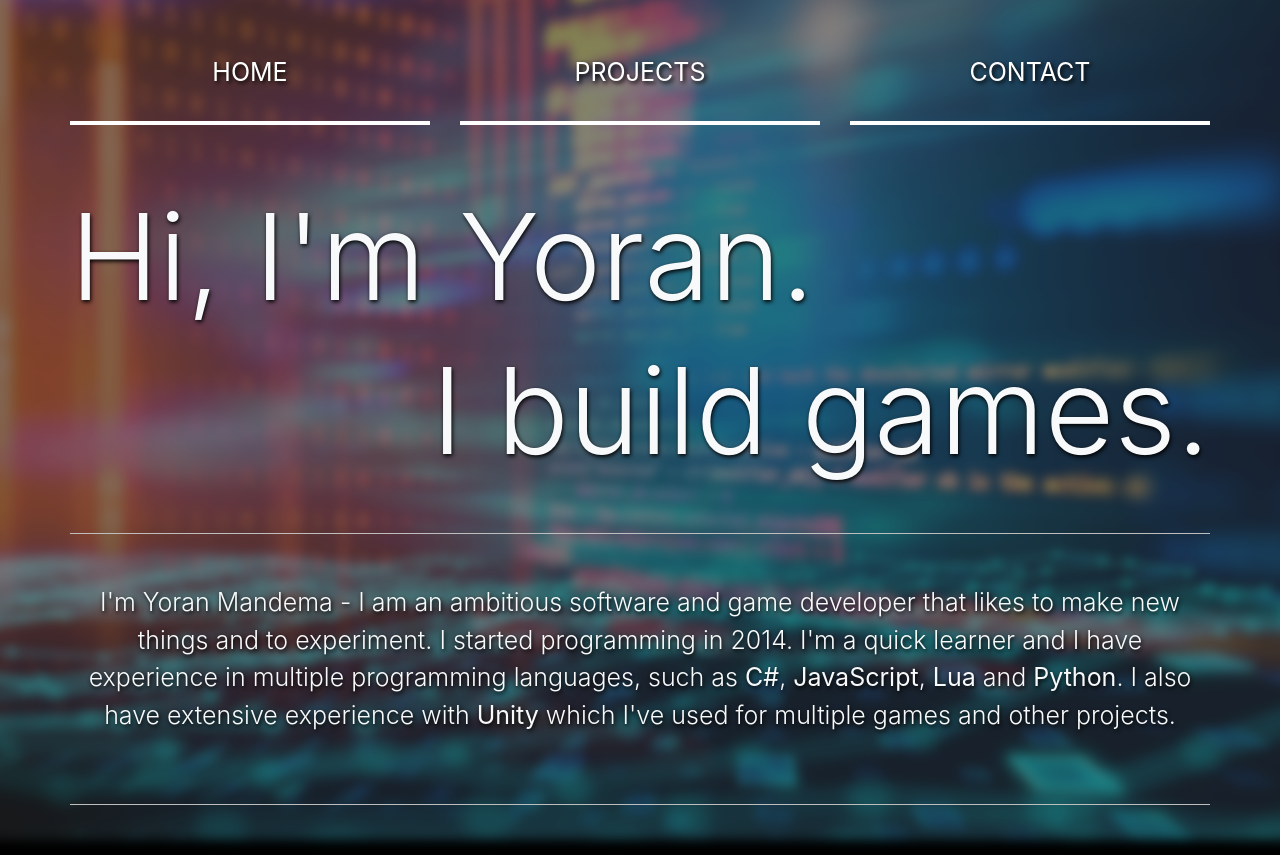
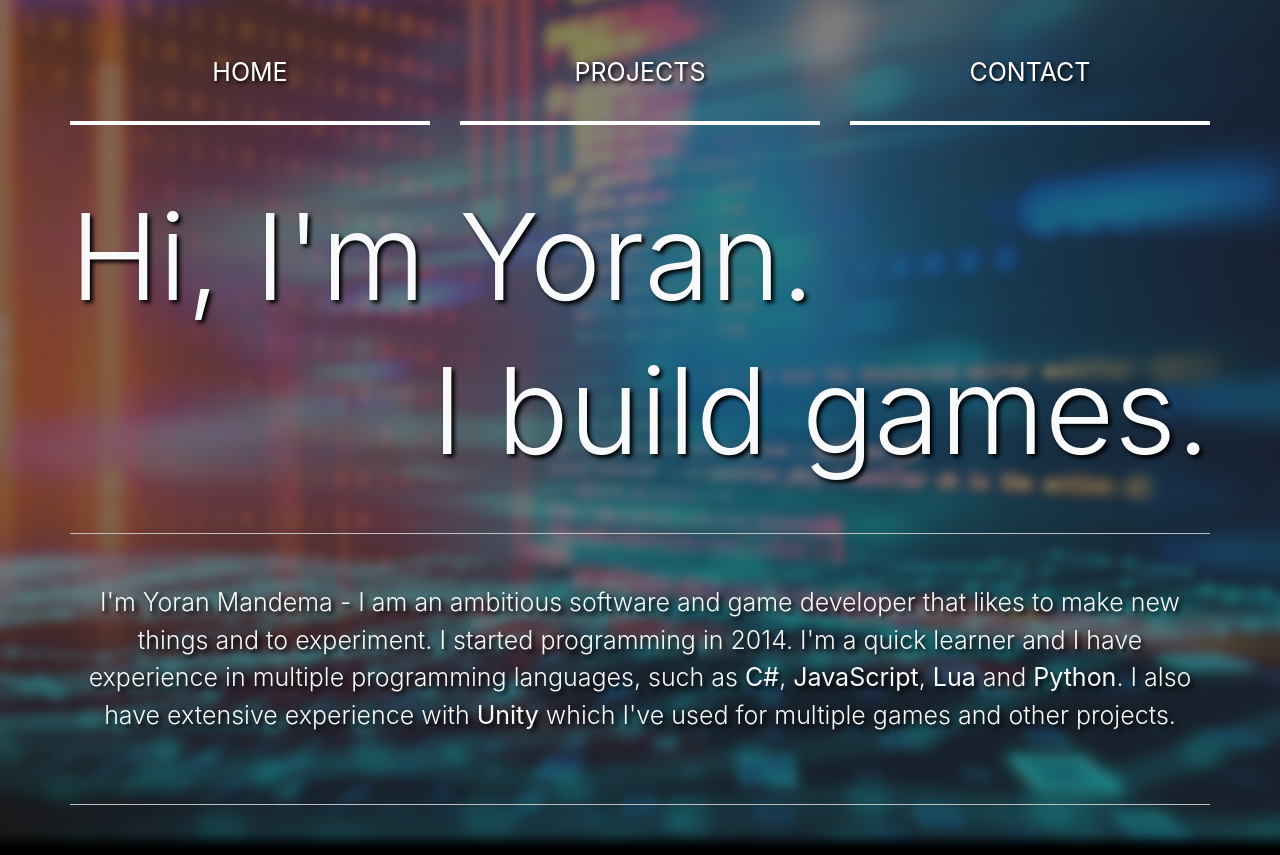
Before and after one commit to KrispyteK/KrispyteK.github.io, a plain HTML site: page index.html in a window 1280 px wide. Drawn offline with nearby package versions, Linux system fonts and the light colour scheme.

Commit message:
update shadows

```diff
--- a/css/misc.css
+++ b/css/misc.css
@@ -4,7 +4,7 @@ html,body,main {
     height: 100%;
 
     font-size: 20px;
-    text-shadow: 1px 2px 4px #000000;
+    text-shadow: 3px 3px 4px #000000;
 }
 
 body {
```
